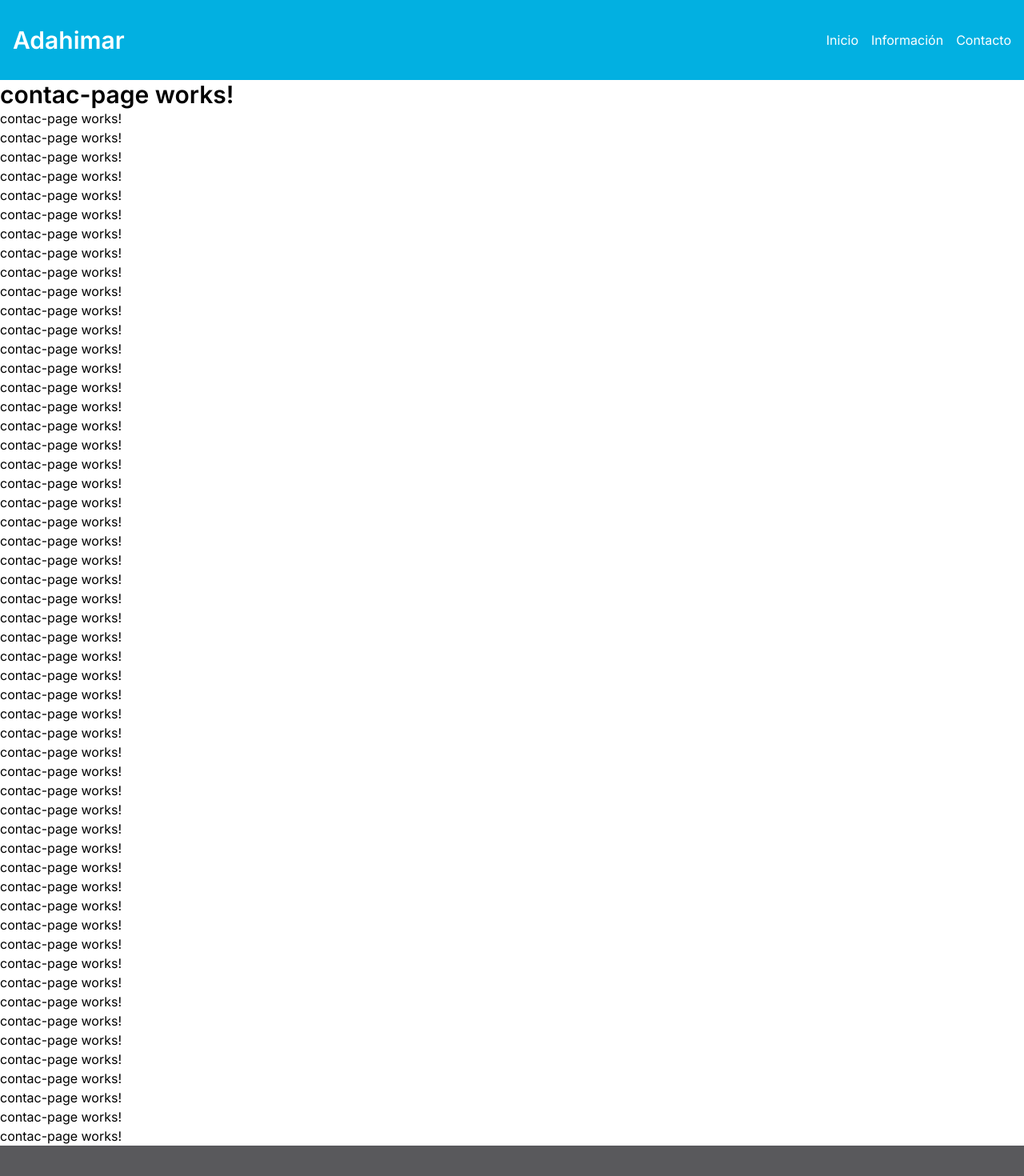
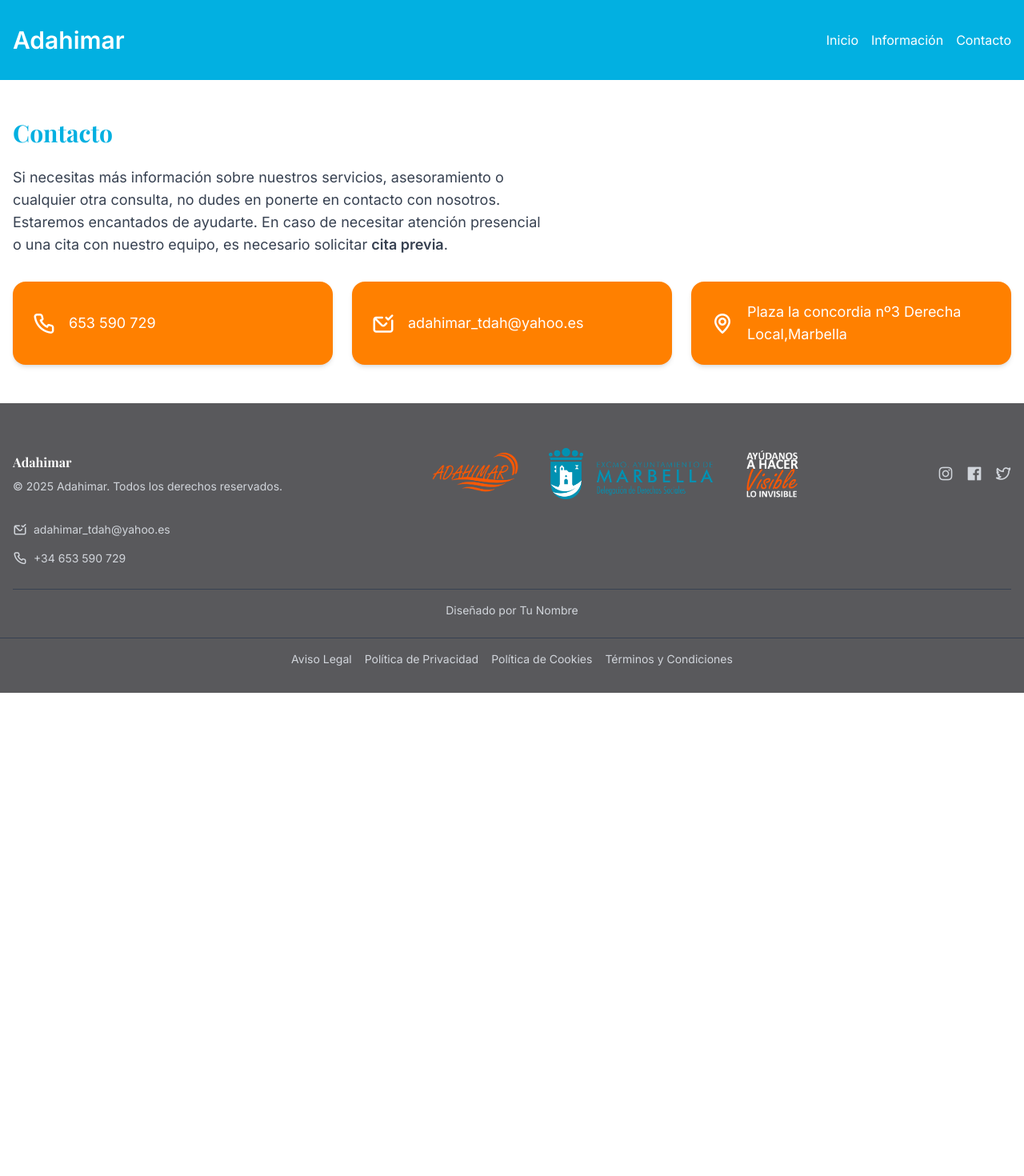
Before and after one commit to PedroCm89/App-web-adahimar, an Angular app: page /contact-page in a window 1280 px wide. Shown: the top 1470 px of the page at 80% size. After the commit the page ends 866 px from the top, so only its background shows below. Built offline with nearby package versions, Linux system fonts and the light colour scheme.

Commit message:
add contac infromation

```diff
--- a/src/app/contact-page/contact-page.component.html
+++ b/src/app/contact-page/contact-page.component.html
@@ -1,57 +1,28 @@
-<p class="text-3xl font-bold">contac-page works!</p>
-<p>contac-page works!</p>
-<p>contac-page works!</p>
-<p>contac-page works!</p>
-<p>contac-page works!</p>
-<p>contac-page works!</p>
-<p>contac-page works!</p>
-<p>contac-page works!</p>
-<p>contac-page works!</p>
-<p>contac-page works!</p>
-<p>contac-page works!</p>
-<p>contac-page works!</p>
-<p>contac-page works!</p>
-<p>contac-page works!</p>
-<p>contac-page works!</p>
-<p>contac-page works!</p>
-<p>contac-page works!</p>
-<p>contac-page works!</p>
-<p>contac-page works!</p>
-<p>contac-page works!</p>
-<p>contac-page works!</p>
-<p>contac-page works!</p>
+<div class="container mx-auto px-4 py-12">
+  <h1 class="text-3xl font-serif font-bold text-primary mb-6">Contacto</h1>
 
-<p>contac-page works!</p>
-<p>contac-page works!</p>
-<p>contac-page works!</p>
-<p>contac-page works!</p>
-<p>contac-page works!</p>
-<p>contac-page works!</p>
-<p>contac-page works!</p>
-<p>contac-page works!</p>
-<p>contac-page works!</p>
-<p>contac-page works!</p>
-<p>contac-page works!</p>
+  <p class="text-lg font-sans text-gray-700 mb-8 max-w-2xl">
+    Si necesitas más información sobre nuestros servicios, asesoramiento o cualquier otra consulta,
+    no dudes en ponerte en contacto con nosotros. Estaremos encantados de ayudarte.
+    En caso de necesitar atención presencial o una cita con nuestro equipo, es necesario solicitar
+    <strong>cita previa</strong>.
+  </p>
 
-<p>contac-page works!</p>
-<p>contac-page works!</p>
-<p>contac-page works!</p>
-<p>contac-page works!</p>
-<p>contac-page works!</p>
-<p>contac-page works!</p>
-<p>contac-page works!</p>
-<p>contac-page works!</p>
-<p>contac-page works!</p>
-<p>contac-page works!</p>
-<p>contac-page works!</p>
-<p>contac-page works!</p>
-<p>contac-page works!</p>
-<p>contac-page works!</p>
-<p>contac-page works!</p>
-<p>contac-page works!</p>
-<p>contac-page works!</p>
-<p>contac-page works!</p>
-<p>contac-page works!</p>
-<p>contac-page works!</p>
-<p>contac-page works!</p>
-<p>contac-page works!</p>
+  <div class="grid gap-6 md:grid-cols-3">
+    <!-- Teléfono -->
+    <a  href="tel:" class="bg-tertiary text-white p-6 rounded-2xl shadow-md flex items-center gap-4 font-sans hover:bg-opacity-80 transition">
+      <i class="uil uil-phone text-3xl"></i>
+      <span class="text-lg">653 590 729</span>
+    </a>
+
+    <!-- Correo Electrónico -->
+    <a haref="mailto:adahimar_tdah@yahoo.es" class="bg-tertiary text-white p-6 rounded-2xl shadow-md flex items-center gap-4 font-sans hover:bg-opacity-80 transition">
+      <i class="uil uil-envelope-check text-3xl"></i>
+      <span class="text-lg">adahimar_tdah<span>&#64;</span>yahoo.es </span>
+    </a>
+
+    <!-- Dirección -->
+    <div class="bg-tertiary text-white p-6 rounded-2xl shadow-md flex items-center gap-4 font-sans hover:bg-opacity-80 transition">
+      <i class="uil uil-map-marker text-3xl"></i>
+      <span class="text-lg">Plaza la concordia nº3 Derecha Local,Marbella</span>
+    </div>
```
